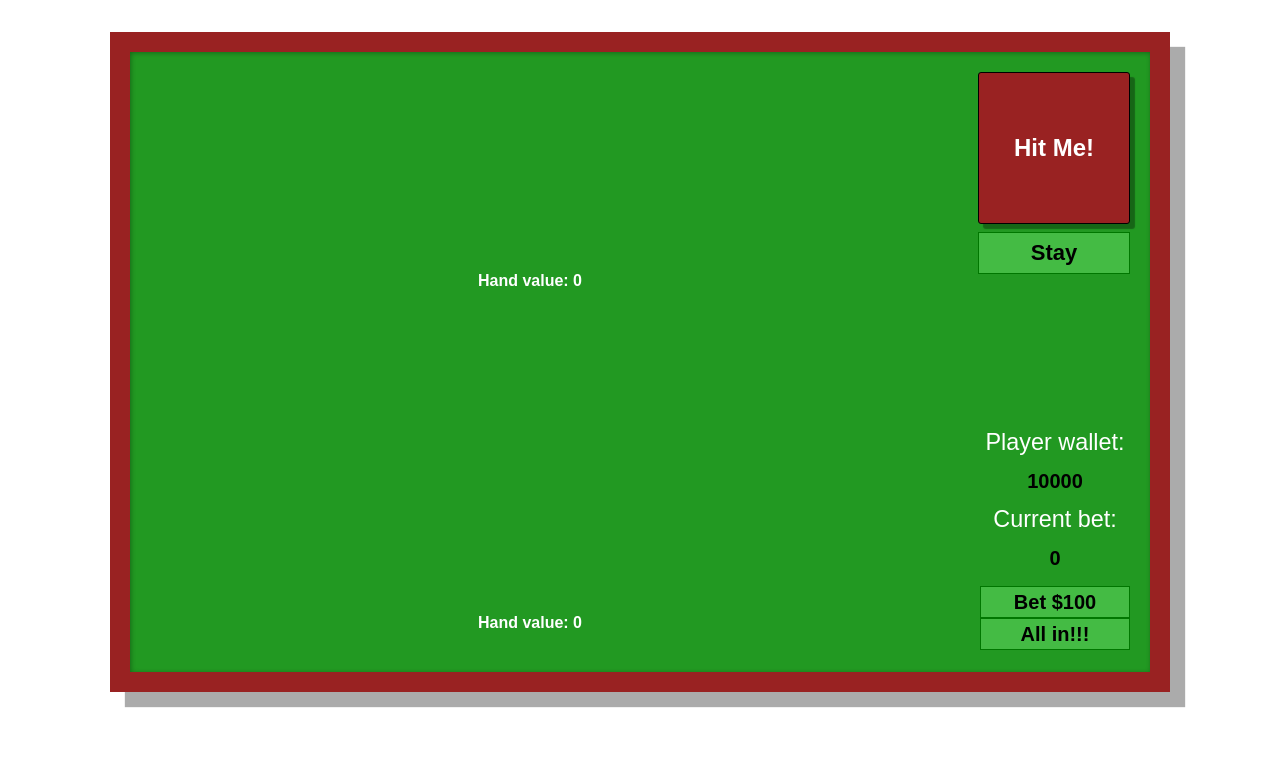
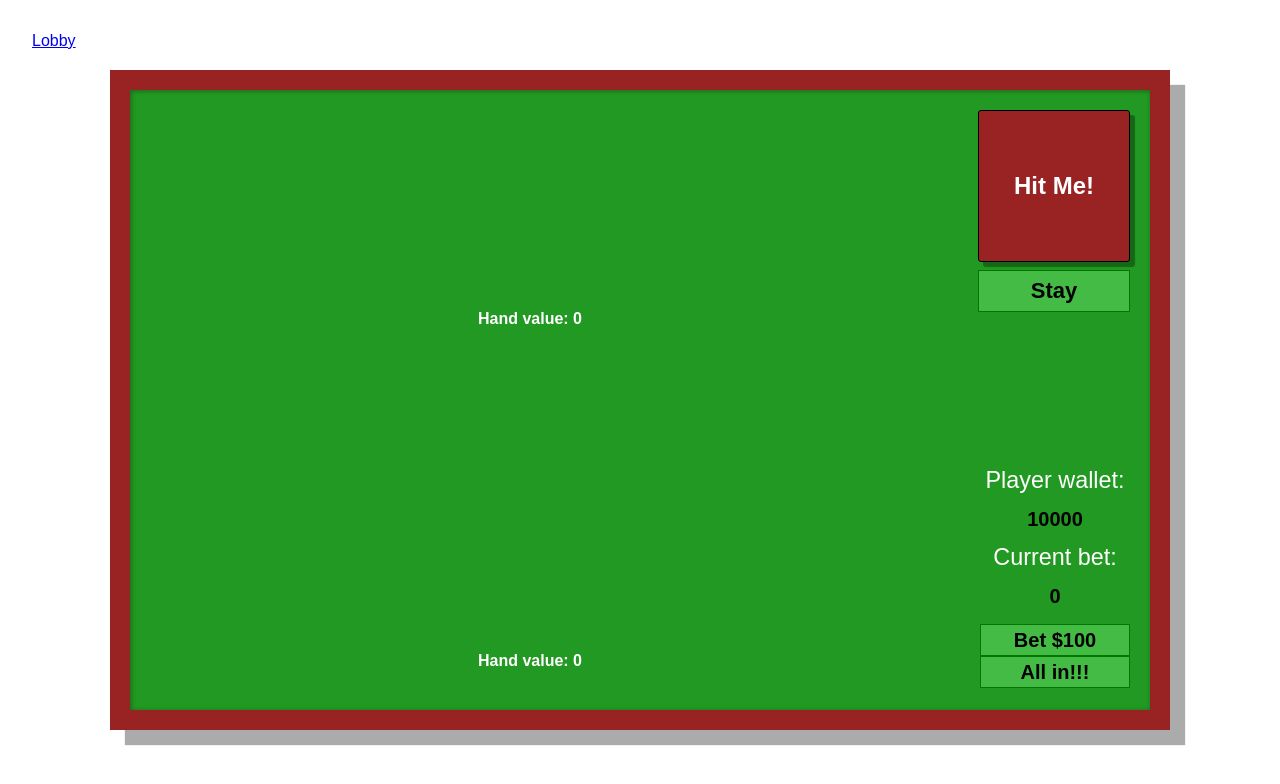
Before and after one commit to PParfenov/casino-angular, an Angular app: page /blackjack in a window 1280 px wide. Shown: the top 784 px of the page. Built offline with nearby package versions, Linux system fonts and the light colour scheme.

Commit message:
"added Lobby button."

```diff
--- a/src/app/blackjack/blackjack.component.html
+++ b/src/app/blackjack/blackjack.component.html
@@ -1,8 +1,12 @@
+<nav>
+  <a routerLink="/casino">Lobby</a>
+</nav>
 <div class="table">
   <div class="control">
     <div *ngIf="!showResult">
       <div class="deck" (click)="hitMe()">Hit Me!</div>
       <div class="stay" (click)="stay()">Stay</div>
+      <!--<div class="back" (click)="goBack()">Lobby!</div>-->
     </div>
 
     <div *ngIf="showResult" class="result">
--- a/src/app/blackjack/blackjack.component.ts
+++ b/src/app/blackjack/blackjack.component.ts
@@ -23,6 +23,8 @@ export class BlackJackComponent implements OnInit {
   ngOnInit() {
     this.restart();
   }
+
+  //public goBack():void {}
 
   public hitMe(): void {
     this.player.addCard(this.deck.getCard());
```
Also changed, not shown: src/app/blackjack/blackjack.component.css (+14 -0 lines).
